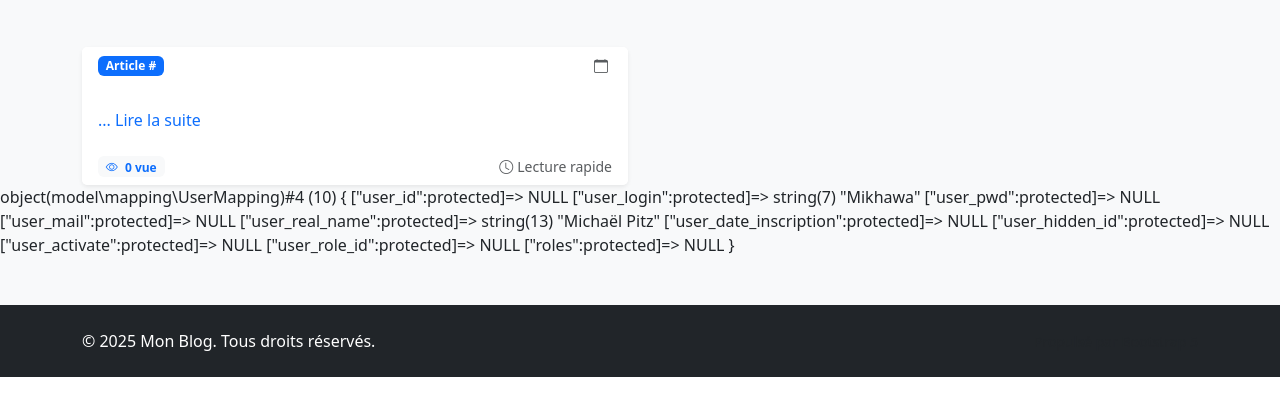
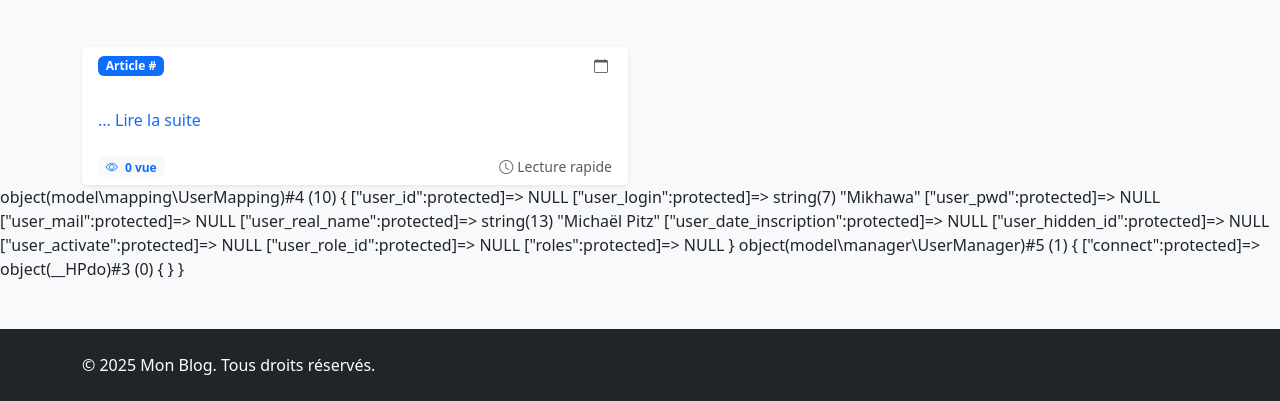
Before and after one commit to WebDevCF2m2025/blog-php-oo-mvc, a PHP site: page / in a window 1280 px wide. Shown: the part 771-1172 px from the top of the page. Before the commit the page ends 1148 px from the top, so only its background shows below. Run offline with PHP 8.4, Linux system fonts and the light colour scheme.

Commit message:
Manager test

```diff
--- a/controller/routerController.php
+++ b/controller/routerController.php
@@ -2,6 +2,8 @@
 // path: controller/routerController.php
 
 use model\mapping\UserMapping;
+use model\manager\UserManager;
+
 
 # Connexion PDO
 try {
@@ -22,6 +24,8 @@ $user1 = new UserMapping([
     'user_real_name'=> "Michaël Pitz",
 ]);
 
+$userManager = new UserManager($connectPDO);
+
 include RACINE_PATH."/view/home.html.php";
 
 
--- a/model/UserInterface.php
+++ b/model/UserInterface.php
@@ -1,4 +1,6 @@
 <?php
+// création du namespace
+namespace model;
 
 interface UserInterface
 {
--- a/view/home.html.php
+++ b/view/home.html.php
@@ -131,7 +131,7 @@
 
 </div>
 <?php
-var_dump($user1);
+var_dump($user1,$userManager);
 ?>
 <!-- Footer -->
 <footer class="bg-dark text-white mt-5 py-4">
```
